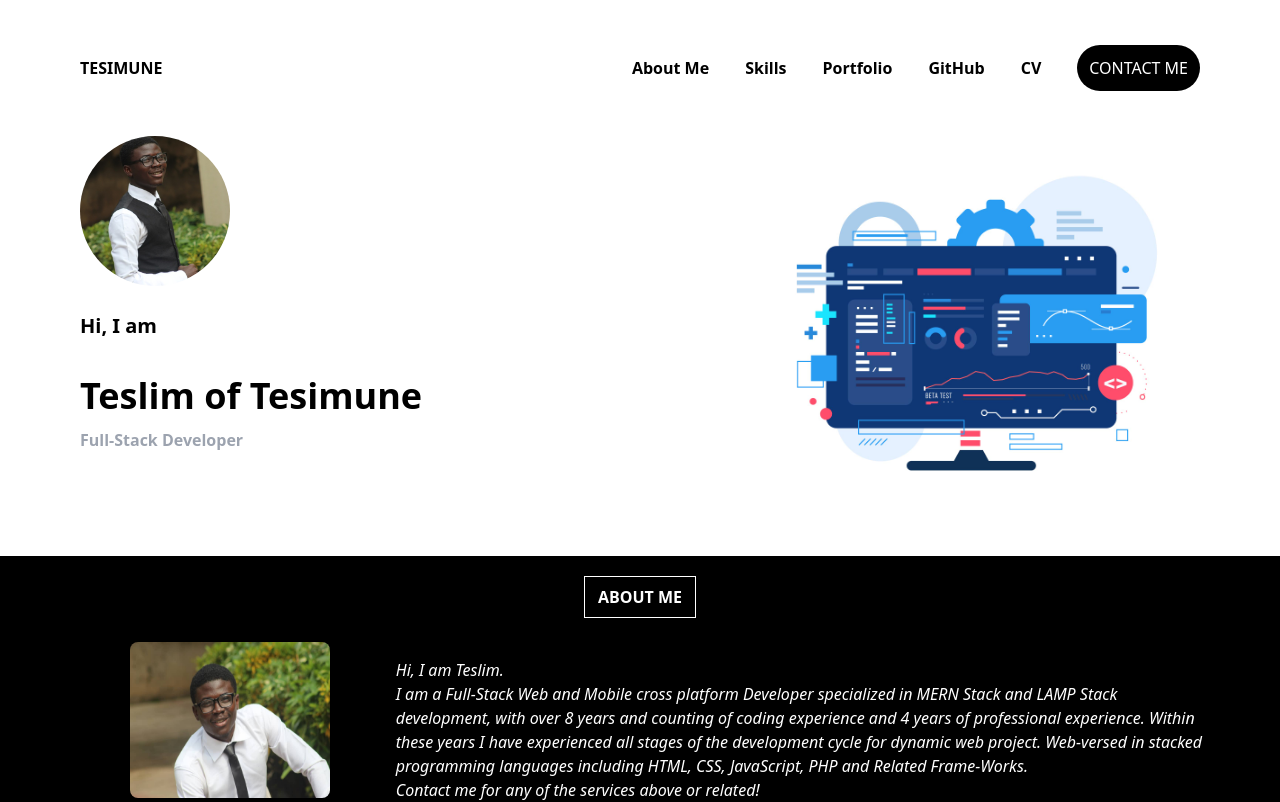
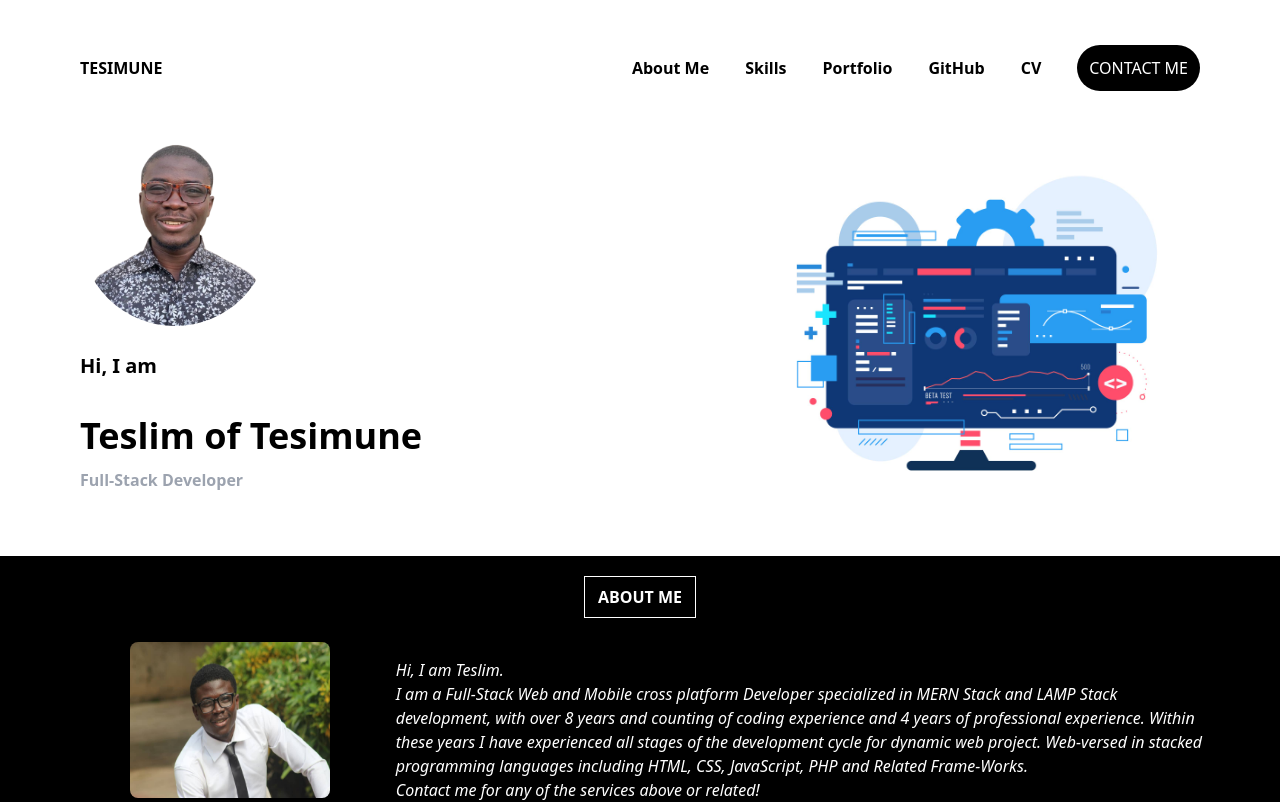
Before and after one commit to Tesimune/tesimune.com, a Next.js app: page / in a window 1280 px wide. Shown: the top 802 px of the page. Built offline with nearby package versions, Linux system fonts and the light colour scheme.

Commit message:
Profile image updated

```diff
--- a/content/Index.js
+++ b/content/Index.js
@@ -5,7 +5,7 @@ export default function Index() {
   return (
     <div className='md:flex justify-between md:px-20 px-5' id='index'>
       <div className='font-bold mt-9'>
-        <Image src='/teslim.jpg' alt='teslim' width={150} height={150} className='rounded-full hidden md:block' />
+        <Image src='/profile.png' alt='teslim' width={190} height={190} className='object-contain rounded-full hidden md:block' />
         <p className='text-xl mt-5'>Hi, I am</p>
         <p className='text-4xl mt-9'>Teslim of Tesimune</p>
         <p className='text-gray-400 mt-3'>Full-Stack Developer</p>
```
Also changed, not shown: public/profile.png (added).
